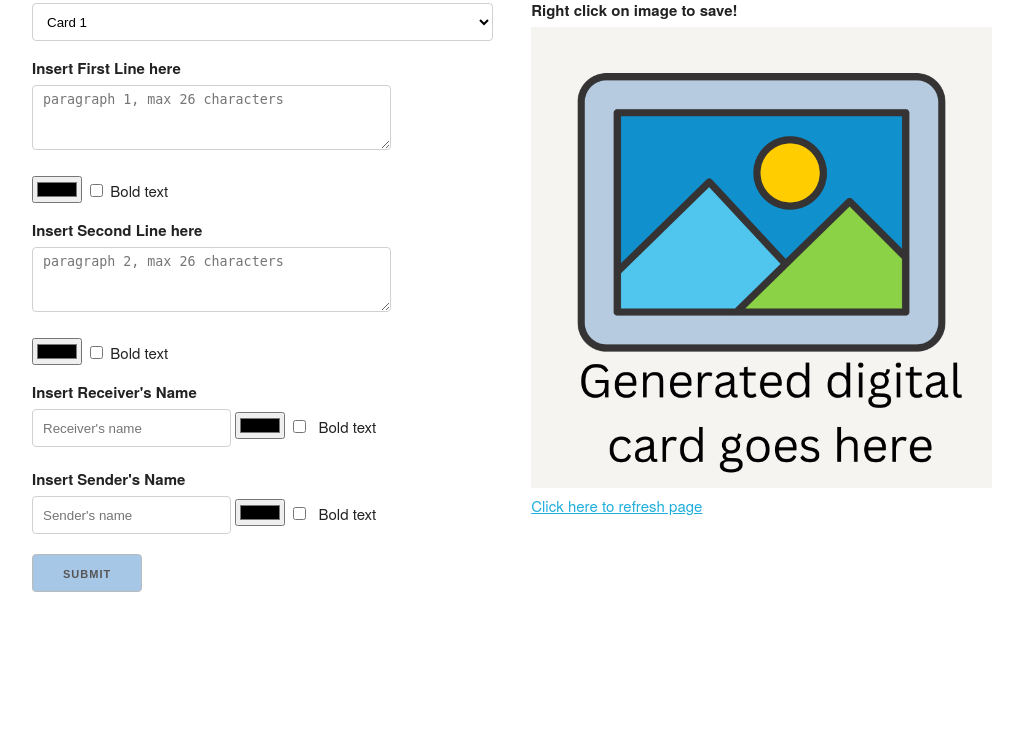
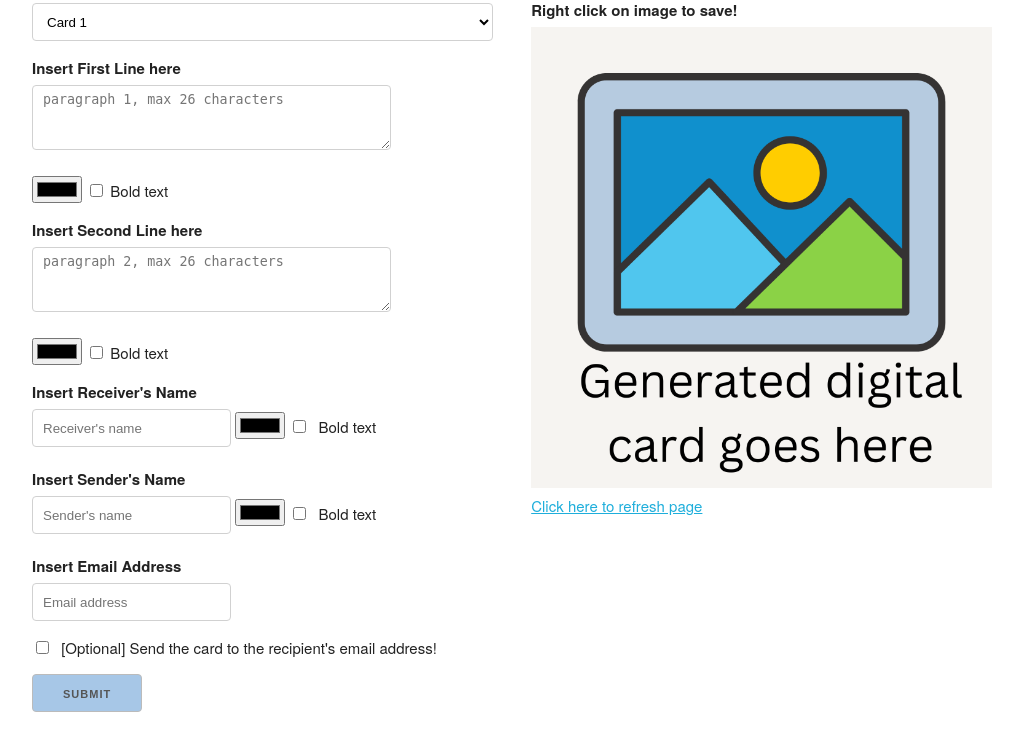
Before and after one commit to teachershack2/teachers-lounge-card-component, a Flask app: page / in a window 1280 px wide. Shown: the part 34-785 px from the top of the page, without its empty margins (128-1151 px from the left). Run offline with Flask 2, Linux system fonts and the light colour scheme.

Commit message:
Add email function

```diff
--- a/app.py
+++ b/app.py
@@ -1,5 +1,5 @@
 from flask import Flask, render_template, request, url_for
-from functions import cardmaker
+from functions import (cardmaker, send_email)
 from flask_cors import CORS
 import os
 import re
@@ -43,6 +43,7 @@ def send():
                 file = cardmaker.make_card3(text, colour, bold)
 
             image_file = url_for('static', filename=file)
+            send_email.send(request, file, text[3])
 
             return render_template('index.html', image_file=image_file)
 
--- a/requirements.txt
+++ b/requirements.txt
@@ -7,7 +7,10 @@ itsdangerous==2.1.2
 Jinja2==3.1.2
 MarkupSafe==2.1.1
 Pillow==9.2.0
+python-http-client==3.3.7
+sendgrid==6.9.7
 six==1.16.0
+starkbank-ecdsa==2.1.0
 typing_extensions==4.3.0
 Werkzeug==2.2.2
 zipp==3.8.1
--- a/templates/index.html
+++ b/templates/index.html
@@ -51,6 +51,13 @@
               <input name="bold3" type="checkbox">
               <span class="label-body">Bold text</span>
           </label>
+          <label>Insert Email Address</label>
+          <label>
+              <input type="email" name="e1" placeholder="Email address" width="50%">
+              <br>
+                <input name="isEmail" type="checkbox">
+                <span class="label-body">[Optional] Send the card to the recipient's email address!</span>
+          </label>
           <div>
             <input type="submit" value="Submit" id="submit_btn" style="background-color: #A7C7E7"/>
           </div>
@@ -63,7 +70,7 @@
             Right click on image to save!
           </label>
           <div>
-            <img src="{{ image_file }}" alt="Generate digital card goes here" width="100%" height="100%">
+            <img src="{{ image_file }}" alt="Generated digital card goes here" width="100%" height="100%">
           </div>
           <div>
             <a href="/">Click here to refresh page</a>
```
